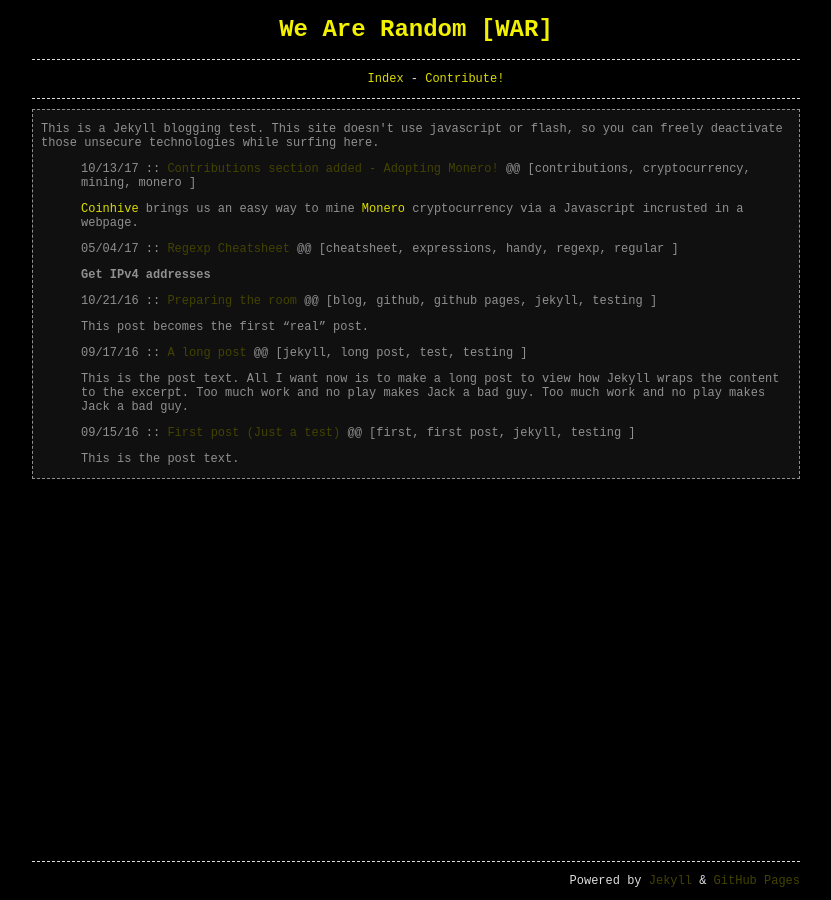
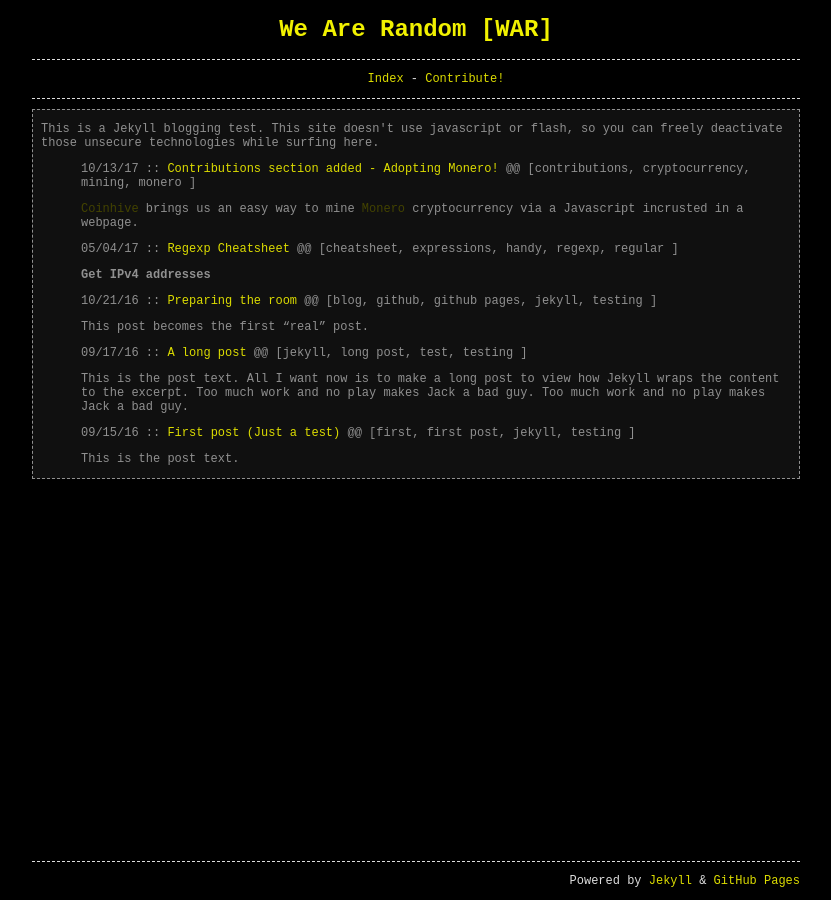
Before and after one commit to wearerandom/wearerandom.github.io, a Jekyll site: the page built from index.html, in a window 1280 px wide. Shown: the whole page, without its empty margins (224-1055 px from the left). Built offline with Jekyll 4.4.1, drawn with Linux system fonts in a browser that asks for light colours.

Commit message:
Update _styles.scss

```diff
--- a/_sass/_styles.scss
+++ b/_sass/_styles.scss
@@ -21,13 +21,13 @@ body.wrap{
         li {
             list-style-type: none;
             a {
-            color: #434300;
+            color: #dcdc00;
             }
         }
     }
     a {
         text-decoration: none;
-        color: #dcdc00;
+        color: #434300;
     }
     a:hover {
         color: #e1e100;
```
